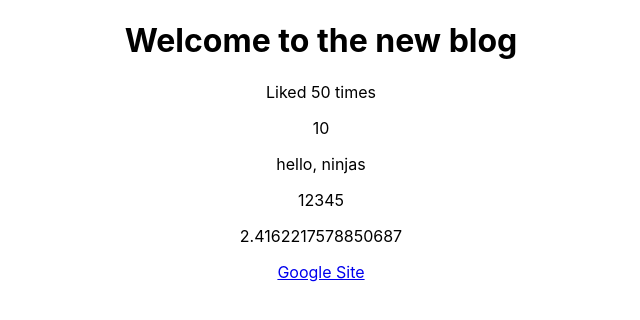
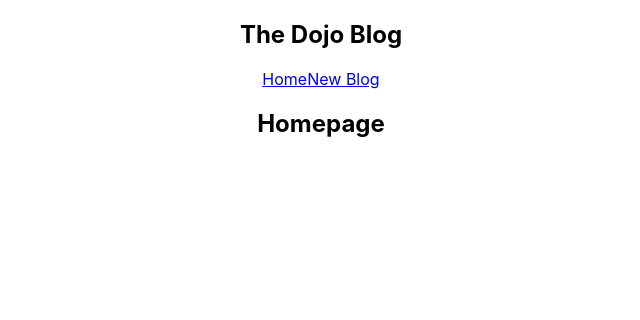
Before and after one commit to alexlucaslopes/react-tutorial, a React (Create React App) app: page / in a window 1280 px wide. Shown: the top 320 px of the page, without its empty margins (319-959 px from the left). Built offline with nearby package versions, Linux system fonts and the light colour scheme.

Commit message:
working with Multiple Components

```diff
--- a/src/App.js
+++ b/src/App.js
@@ -1,25 +1,13 @@
 import './App.css';
+import Navbar from './Navbar';
+import Home from './Home';
 
 function App() {
-  const title = 'Welcome to the new blog';
-  const likes = 50;
-  //const person = { name: "yoshi", age: 30};
-  const link = "http://www.google.com"
-
   return (
     <div className="App">
-      <div className='content'>
-        <h1>{ title }</h1>
-        <p>Liked { likes } times</p>
-
-        {/* <p>{ person }</p> */}
-
-        <p>{ 10 }</p>
-        <p>{ "hello, ninjas" }</p>
-        <p>{ [1,2,3,4,5] }</p>
-        <p>{ Math.random() * 10 }</p>
-
-        <a href={link}>Google Site</a>
+      <Navbar />
+      <div className="content">
+        <Home/>
       </div>
     </div>
   );
--- /dev/null
+++ b/src/Home.js
@@ -0,0 +1,9 @@
+const Home = () => {
+    return (
+        <div className="home">
+            <h2>Homepage</h2>
+        </div>
+    );
+}
+
+export default Home;
--- /dev/null
+++ b/src/Navbar.js
@@ -0,0 +1,13 @@
+const Navbar = () => {
+    return (
+        <nav className="navbar">
+            <h1>The Dojo Blog</h1>
+            <div className="links">
+                <a href="/">Home</a>
+                <a href="/create">New Blog</a>
+            </div>
+        </nav>
+     );
+}
+
+export default Navbar;
```
